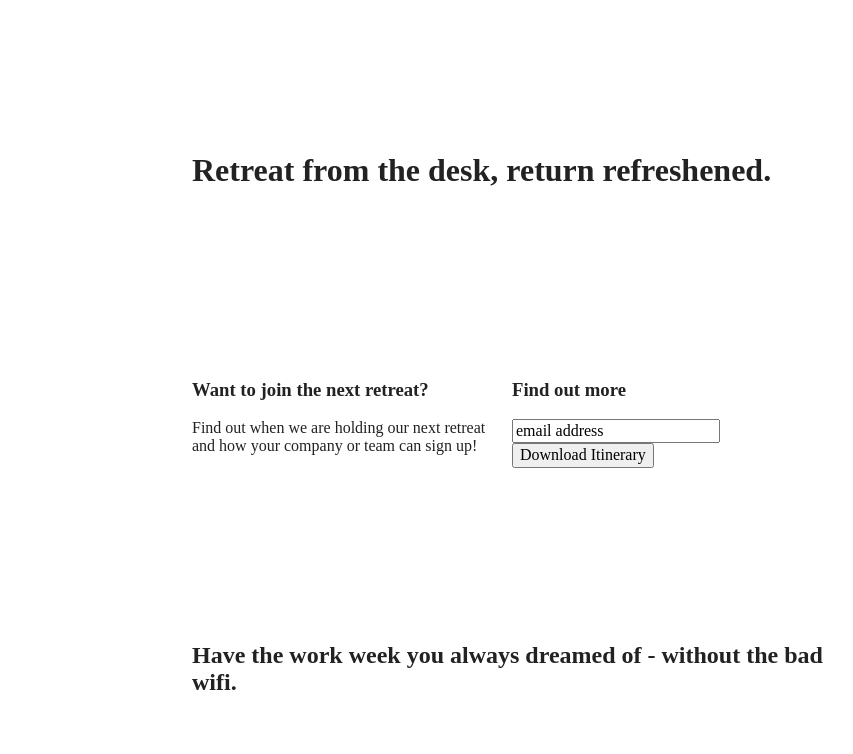
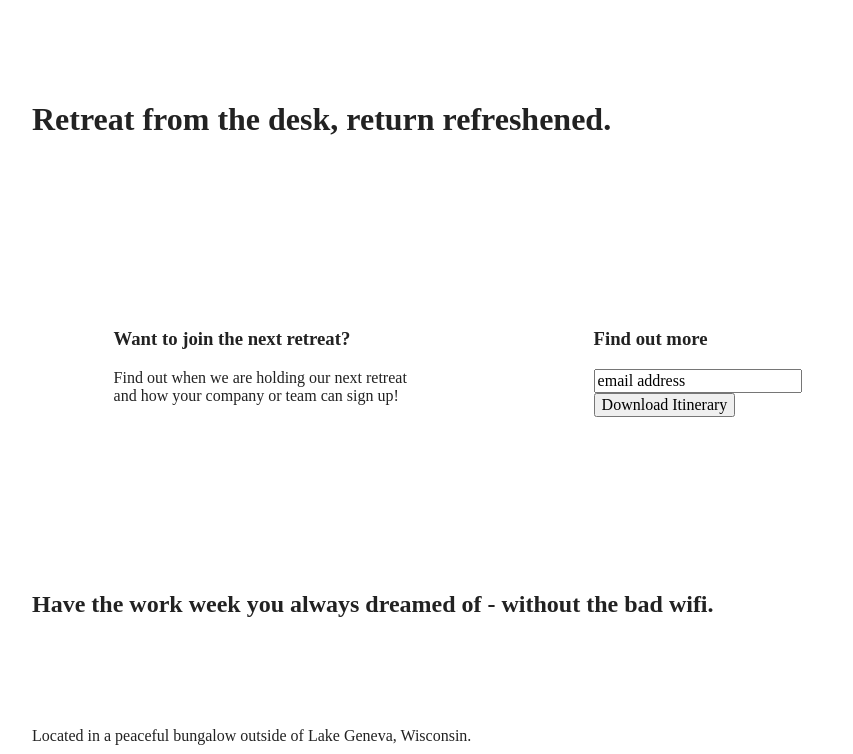
Before and after one commit to alebarraza88/unplugged, a website built with Parcel: page index.html in a window 1280 px wide. Shown: the part 226-980 px from the top of the page, without its empty margins (128-981 px from the left). Built offline with nearby package versions, Linux system fonts and the light colour scheme.

Commit message:
added media querie for desktop style

```diff
--- a/css/main.css
+++ b/css/main.css
@@ -586,7 +586,57 @@
 
 @media only screen and (min-width: 1200px){
   /*Desktop styles here*/
+  @media only screen and (min-width: 1200px) {
+    /*Desktop styles here */
+        .content-wrapper {
+             max-width: 960px;
+        }
 
+         /* Hero */
+        .hero-area h1 {
+            width: 65%;
+        }
+
+        /* Aside */
+        aside .content-wrapper {
+            justify-content: space-around;
+        }
+
+        aside .content-wrapper .form-description,
+        aside .content-wrapper .form {
+            width: 33%;
+        }
+
+        /* Features */
+        .features h2 {
+            width: 93%;
+        }
+
+        .features article {
+            flex-basis: 33%;
+        }
+
+        /* Reviews */
+        .reviews article div {
+            width: 42%
+        }
+
+    /* ==========================================================================
+       About Page
+       ========================================================================== */
+        .mission h2,
+        .contact-section .content-wrapper h2 {
+            width: 95%;
+        }
+
+    /* ==========================================================================
+       FAQ Page
+       ========================================================================== */
+        .faq h2 {
+            width: 100%;
+        }
+
+    }
 }
 
 /* ==========================================================================
```
